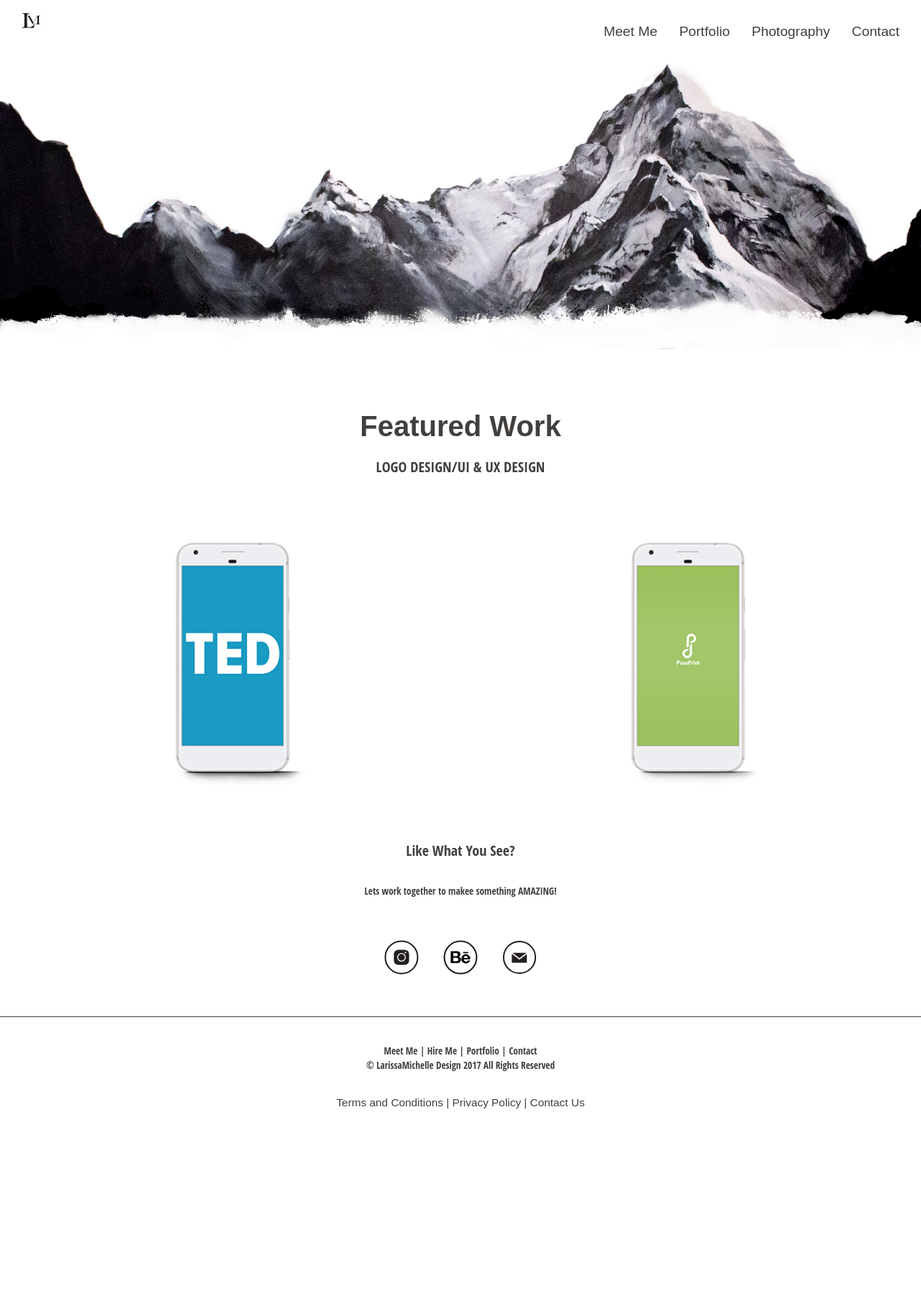
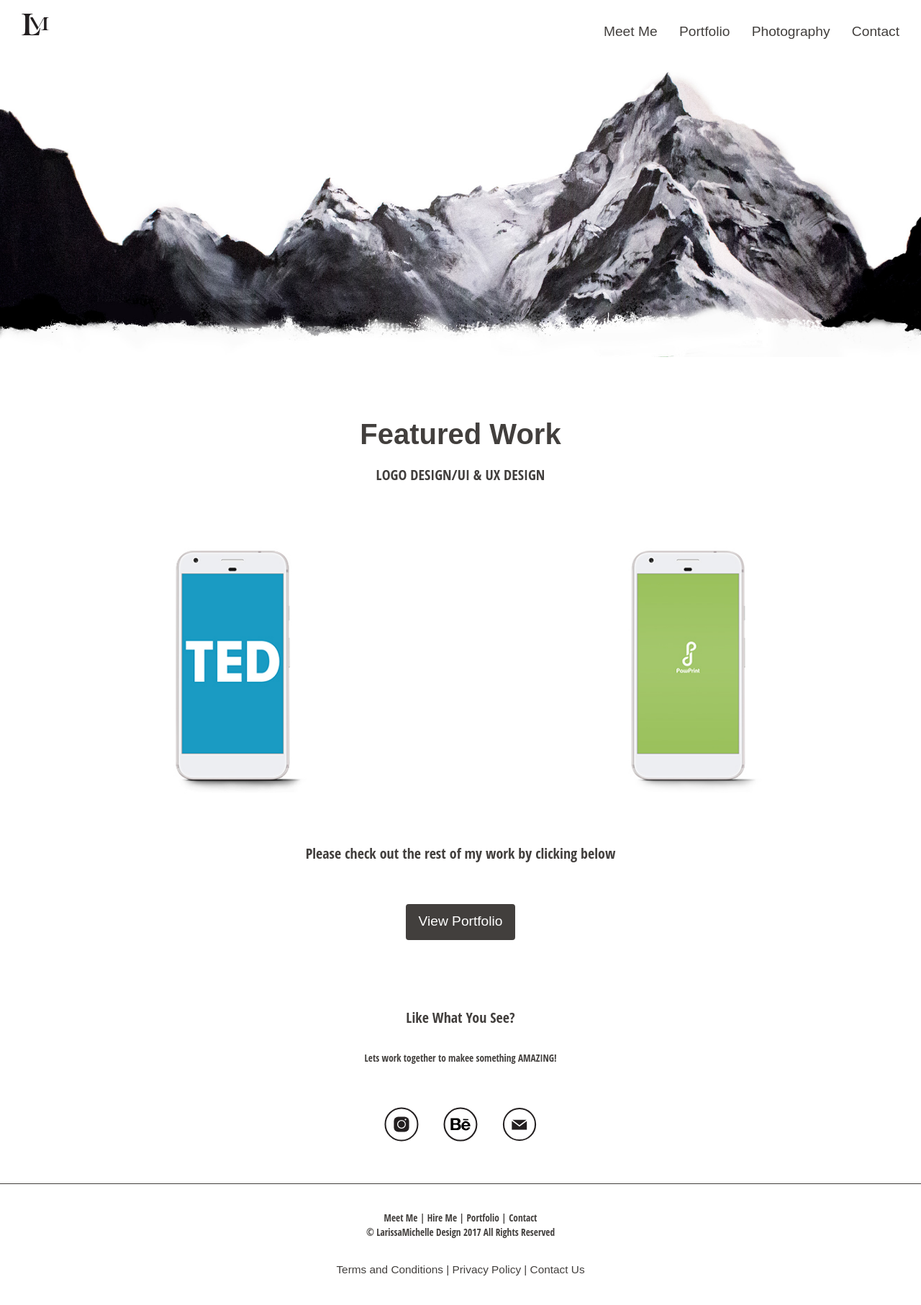
Before and after one commit to Carr0551/Portfolio-Website, a Jekyll site: the page built from index.html, in a window 1280 px wide. Shown: the whole page at 72% size. Built offline with Jekyll 4.4.1, drawn with Linux system fonts in a browser that asks for light colours; some web fonts are replaced; before the commit the page ends 1581 px from its top, so only the background shows below that.

Commit message:
adjusting logo size

```diff
--- a/_layouts/default.html
+++ b/_layouts/default.html
@@ -24,9 +24,9 @@
         <li class="block"><a href="{{site.baseurl}}/contact">Contact</a></li>
       </ul>
     </nav>
-    <div class="gutter pad-t-1-2">
+    <div class="logo gutter pad-t-1-2">
       <a href="{{site.baseurl}}/../index.html" rel="Home">
-        <img class="logo" src="{{site.baseurl}}/images/logo.svg" alt="">
+        <img class="" src="{{site.baseurl}}/images/logo.svg" alt="">
       </a>
     </div>
   </header>
--- a/css/main.css
+++ b/css/main.css
@@ -56,6 +56,10 @@
 
 .logo {
   display: inline-block;
+}
+
+.logo img {
+  max-width: 40px;
 }
 
 li, h1 {
@@ -256,6 +260,7 @@
       padding-right: none;
     }
 
+
 }
 
 @media only screen and (min-width: 38em) {
@@ -403,4 +408,3 @@
     font-size: 10pt;
   }
 }
-}
--- a/index.html
+++ b/index.html
@@ -29,3 +29,7 @@
       </div>
     </li>
   </ul>
+  <div class="text-center push margin-none pad-b-2">
+    <p class="subheading">Please check out the rest of my work by clicking below</p>
+    <a class="btn" type="submit" href="{{site.baseurl}}/portfolio">View Portfolio</a>
+  </div>
```
Also changed, not shown: images/logo.svg.
